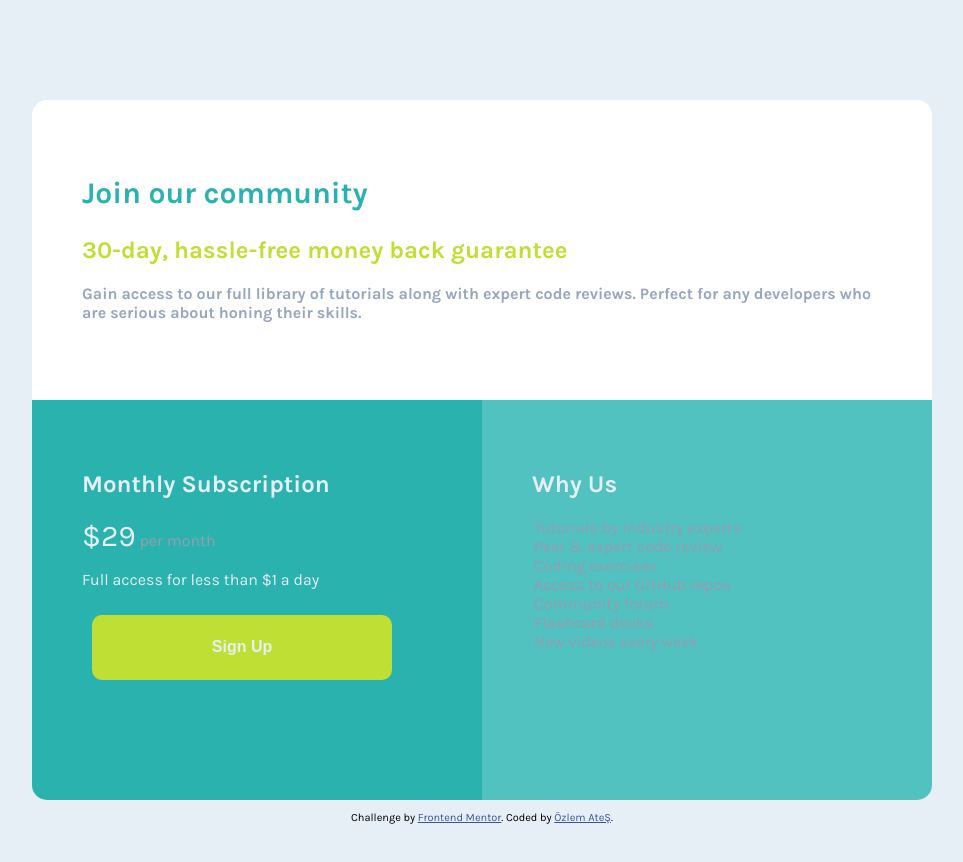
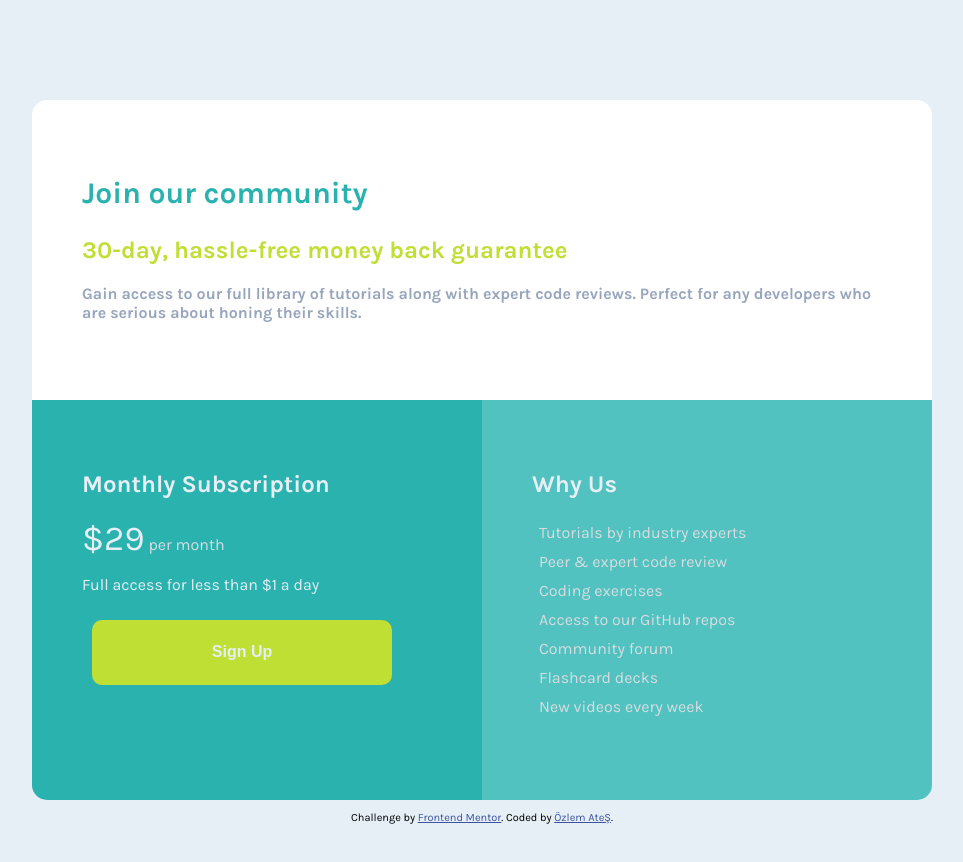
Before and after one commit to ozlemxates/Single-Price-Grid-Component-Master, a plain HTML site: page index.html in a window 1280 px wide. Shown: the whole page, without its empty margins (158-1121 px from the left). Drawn offline with Linux system fonts and the light colour scheme.

Commit message:
color are better

```diff
--- a/style.css
+++ b/style.css
@@ -59,7 +59,7 @@ section p {
 
 }
 .first .big {
-  font-size: 30px;
+  font-size: 35px;
 }
 
 .second {
@@ -69,13 +69,18 @@ section p {
 }
 
 .first span,.second ul {
-  color:hsl(217, 14%, 63%) ;
+  color:hsl(207, 12%, 86%) ;
 }
 
 
 .second ul {
   list-style: none;
   margin-left: -38px;
+
+}
+
+li {
+  padding: 5px;
 }
 
 button {
```
